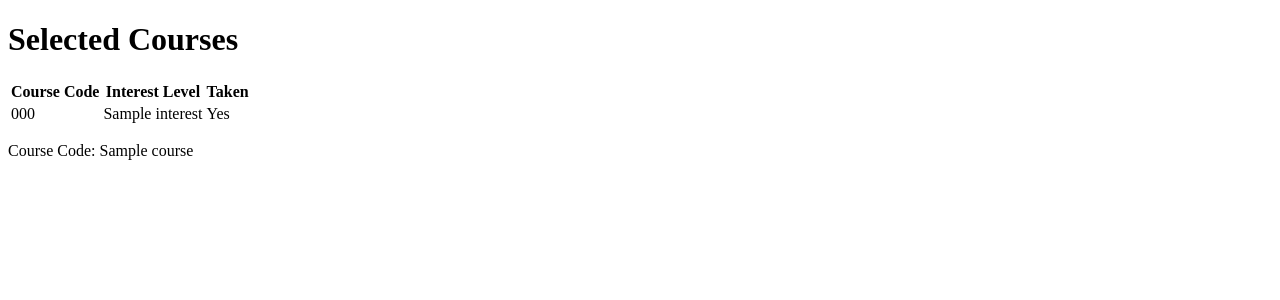
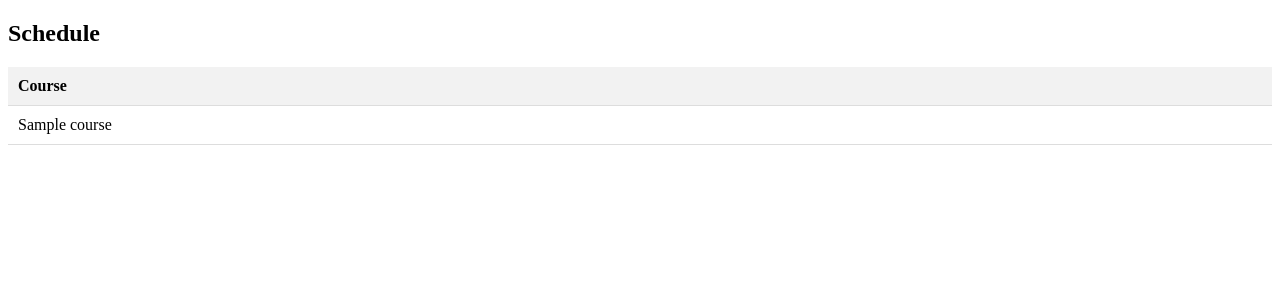
Before and after one commit to jdeepsingh28/Case-Scheduling, a Django app: template myproject/myapp/templates/schedule_page.html in a window 1280 px wide. Shown: the top 300 px of the page. Run offline with Django 4.2, Linux system fonts and the light colour scheme; the template is opened without the code that fills it: most values are stand-ins (such as "Sample title", 1, 10 or a date in 2020).

Commit message:
Jai's commit

```diff
--- a/myproject/myapp/templates/schedule_page.html
+++ b/myproject/myapp/templates/schedule_page.html
@@ -1,41 +1,48 @@
-<!DOCTYPE html>
+{% extends 'base_generic.html' %}
+
+{% block content %}
+
 <html lang="en">
 <head>
     <meta charset="UTF-8">
     <title>Selected Courses</title>
+    <style>
+        .course-table {
+            width: 100%;
+            border-collapse: collapse;
+            margin-bottom: 30px;
+        }
+
+        .course-table thead tr {
+            background-color: #f2f2f2;
+        }
+
+        .course-table th, .course-table td {
+            padding: 10px;
+            border-bottom: 1px solid #ddd;
+            text-align: left;
+        }
+    </style>
 </head>
 <body>
-    {% extends 'base_generic.html' %}
-
-    {% block content %}
-        <h1>Selected Courses</h1>
-        <table>
+    <div>
+        <h2>Schedule</h2>
+        <table class="course-table">
             <thead>
                 <tr>
-                    <th>Course Code</th>
-                    <th>Interest Level</th>
-                    <th>Taken</th>
+                    <th>Course</th>
                 </tr>
             </thead>
             <tbody>
-                {% for code, details in course_data.items %}
+                {% for course in schedule %}
                     <tr>
-                        <td>{{ code }}</td>
-                        <td>{{ details.interest }}</td>
-                        <td>{{ details.taken|yesno:"Yes,No" }}</td>
+                        <td>{{ course }}</td>
                     </tr>
                 {% endfor %}
-
-                <!-- schedule_page.html -->
             </tbody>
         </table>
-
-        {% for course in schedule %}
-        <div>
-            <p>Course Code: {{ course }}</p>
-            <!-- Add more details as needed -->
-        </div>
-        {% endfor %}
-    {% endblock %}
+    </div>
 </body>
 </html>
+
+{% endblock %}
--- a/myproject/myapp/views.py
+++ b/myproject/myapp/views.py
@@ -8,7 +8,7 @@ from .scraping import scrape_course_data
 from .forms import CreateAccountForm
 from .breadth_reformat import reformat_breadth_requirements
 from collections import defaultdict
-from .scraping import create_schedule
+from .scraping import create_schedule2
 
 def login_view(request):
     if request.method == "POST":
@@ -94,7 +94,7 @@ def schedule_view(request):
         course_data = scrape_course_data("https://bulletin.case.edu/engineering/computer-data-sciences/computer-science-bs/#programrequirementstext")
 
         # Generate the schedule using the create_schedule function
-        schedule = create_schedule(course_data)
+        schedule = create_schedule2(course_data)
 
         # Pass course_data and schedule to your template
         return render(request, 'schedule_page.html', {'course_data': course_data, 'schedule': schedule})
--- a/myproject/myproject/settings.py
+++ b/myproject/myproject/settings.py
@@ -39,7 +39,7 @@ INSTALLED_APPS = [
     "django.contrib.sessions",
     "django.contrib.messages",
     "django.contrib.staticfiles",
-    "myapp",
+    "myapp"
 ]
 
 MIDDLEWARE = [
```
Also changed, not shown: myproject/myapp/scraping.py (+34 -7 lines), myproject/db.sqlite3.
